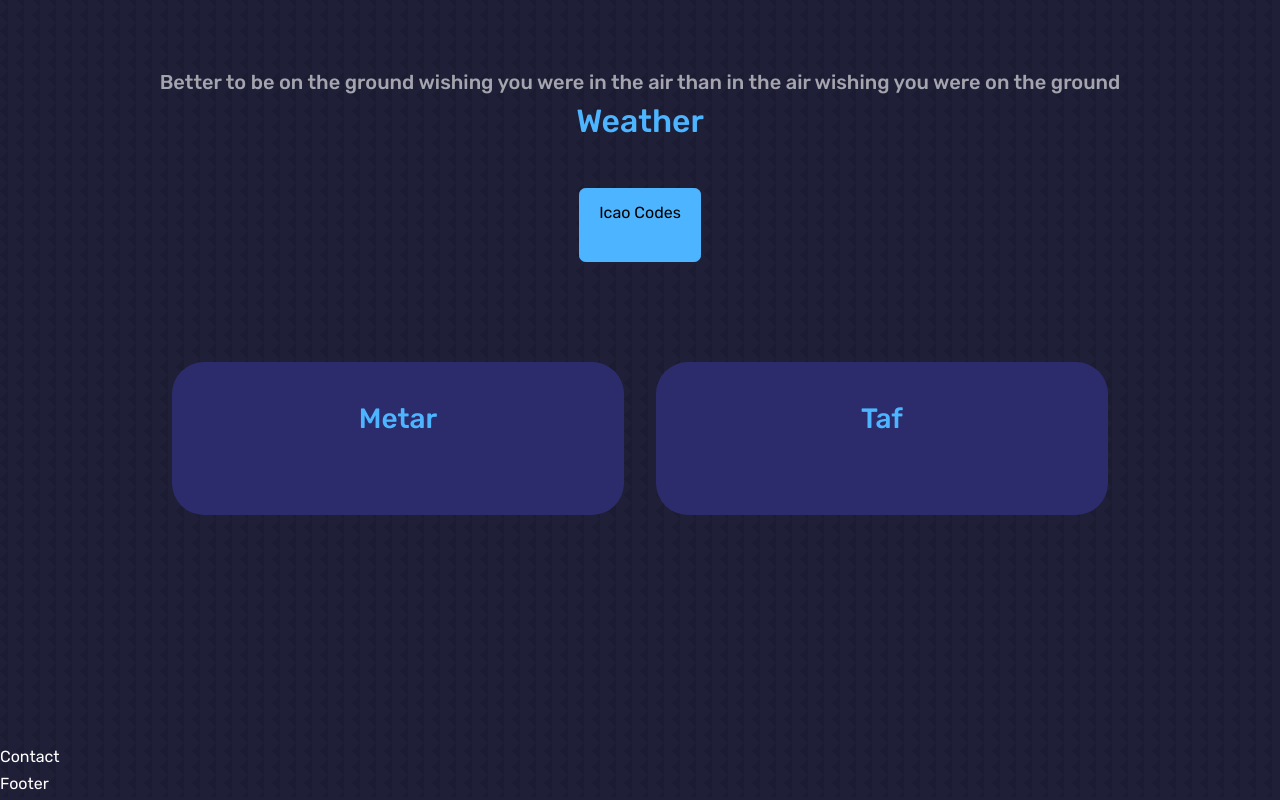
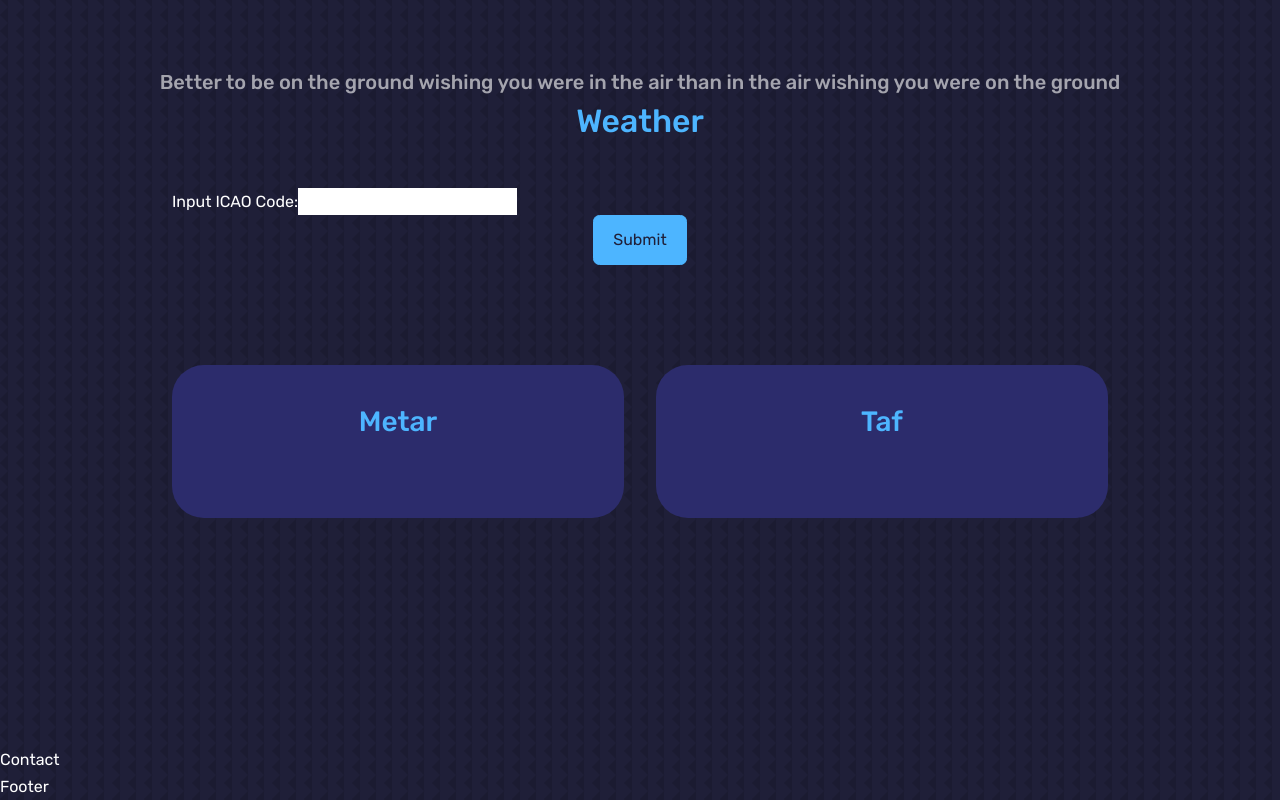
Before and after one commit to Gabbu98/my-flyer-front, a React (Create React App) app: page / in a window 1280 px wide. Shown: the part 2025-2825 px from the top of the page. Built offline with nearby package versions, Linux system fonts and the light colour scheme; no server answers.

Commit message:
changed input from dropdown to form

```diff
--- a/package.json
+++ b/package.json
@@ -8,6 +8,7 @@
     "@testing-library/user-event": "^13.5.0",
     "axios": "^1.3.4",
     "bootstrap": "^5.2.3",
+    "data.js": "^0.12.11",
     "http-proxy-middleware": "^2.0.6",
     "react": "^18.2.0",
     "react-bootstrap-validation": "^0.1.11",
--- a/src/components/weather/IcaoMenu.jsx
+++ b/src/components/weather/IcaoMenu.jsx
@@ -1,80 +1,24 @@
 import 'bootstrap/dist/css/bootstrap.min.css';
 import React, { useState } from 'react';
-import Dropdown from 'react-bootstrap/Dropdown';
-import Form from 'react-bootstrap/Form';
 import "./IcaoMenu.css";
 
 function IcaoMenu(props) {
-    // The forwardRef is important!!
-    // Dropdown needs access to the DOM node in order to position the Menu
-    const CustomToggle = React.forwardRef(({ children, onClick }, ref) => (
-        <a
-            href=""
-            ref={ref}
-            onClick={(e) => {
-                e.preventDefault();
-                onClick(e);
-            }}
-        >
-            {children}
-            &#x25bc;
-        </a>
-    ));
-
-    // forwardRef again here!
-    // Dropdown needs access to the DOM of the Menu to measure it
-    const CustomMenu = React.forwardRef(
-        ({ children, style, className, 'aria-labelledby': labeledBy }, ref) => {
-            const [value, setValue] = useState('');
-
-            return (
-                <div
-                    ref={ref}
-                    style={style}
-                    className={className}
-                    aria-labelledby={labeledBy}
-                >
-                    <Form.Control
-                        autoFocus
-                        className="mx-3 my-2 w-auto"
-                        placeholder="Type to filter..."
-                        onChange={(e) => setValue(e.target.value)}
-                        value={value}
-                    />
-                    <ul className="list-unstyled">
-                        {React.Children.toArray(children).filter(
-                            (child) =>
-                                !value || child.props.children.toLowerCase().startsWith(value),
-                        )}
-                    </ul>
-                </div>
-            );
-        },
-    );
-
+    const [icao, setIcao] = useState("");
     return (
         <div class="container">
-            <button className="btn btn-primary">
-                <Dropdown>
-                    <Dropdown.Toggle as={CustomToggle} id="dropdown-custom-components">
-                        <div className='icao-dropdown-title'>Icao Codes</div>
-                    </Dropdown.Toggle>
-
-                    <Dropdown.Menu as={CustomMenu}>
-                        <Dropdown.Item onClick={(e) =>props.handleToUpdate(e)} eventKey="1">LMML</Dropdown.Item>
-                        <Dropdown.Item onClick={(e) =>props.handleToUpdate(e)} eventKey="2">LICB</Dropdown.Item>
-                        <Dropdown.Item onClick={(e) =>props.handleToUpdate(e)} eventKey="3">
-                            LICC
-                        </Dropdown.Item>
-                        <Dropdown.Item onClick={(e) =>props.handleToUpdate(e)} eventKey="1">LICR</Dropdown.Item>
-                    </Dropdown.Menu>
-                </Dropdown>
-                </button>
+            <form>
+                <label>Input ICAO Code:
+                    <input
+                        type="text"
+                        value={icao}
+                        onChange={(e) => setIcao(e.target.value)}
+                    />
+                </label>
+            </form>
+            <button onClick={() => props.handleToUpdate(icao)} className="btn btn-primary">
+                Submit
+            </button>
         </div>
-        // <div className="btn btn-primary" >
-
-        // </div>
-
     );
 }
 
--- a/src/components/weather/Weather.jsx
+++ b/src/components/weather/Weather.jsx
@@ -7,6 +7,7 @@ const Weather = () => {
   const [taf, setTaf] = useState();
 
   useEffect(() => {
+
     Promise.all([
       fetch('https://my-flyer-api-production.up.railway.app/metars/licb'),
       fetch('https://my-flyer-api-production.up.railway.app/tafs/licb'),
@@ -20,12 +21,12 @@ const Weather = () => {
       });
   }, []);
 
-  const handleToUpdate = (event) => {
-    console.log(event.target.text);
+  const handleToUpdate = (icao) => {
+    console.log(icao);
     // GET request using fetch with error handling
     Promise.all([
-      fetch('https://my-flyer-api-production.up.railway.app/metars/'.concat(event.target.text)),
-      fetch('https://my-flyer-api-production.up.railway.app/tafs/'.concat(event.target.text)),
+      fetch('https://my-flyer-api-production.up.railway.app/metars/'.concat(icao)),
+      fetch('https://my-flyer-api-production.up.railway.app/tafs/'.concat(icao)),
     ])
       .then(([metarResponse, tafResponse]) =>
         Promise.all([metarResponse.text(), tafResponse.text()])
```
Also changed, not shown: 1 other file (tests, documents, lock files or other folders).
